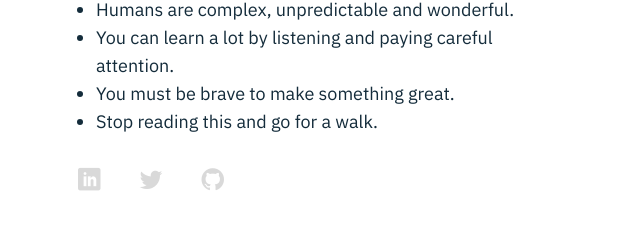
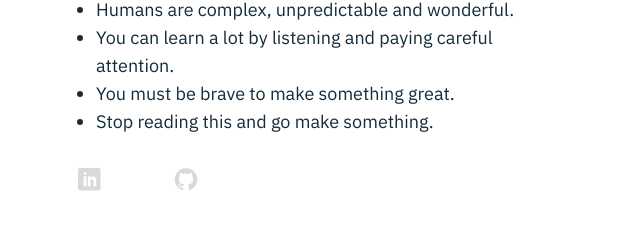
Before and after one commit to stuartwiener/stuartwiener.github.io, a Jekyll site: the page built from index.html, in a window 1280 px wide. Shown: the part 671-897 px from the top of the page, without its empty margins (94-734 px from the left). Built offline with Jekyll 4.4.1, drawn with Linux system fonts in a browser that asks for light colours.

Commit message:
updated links and tweaked copy

```diff
--- a/_config.yml
+++ b/_config.yml
@@ -14,6 +14,7 @@
 twitter_username: stuartwiener
 facebook_username: stuartwiener
 github_username: stuartwiener
+instagram_username: stuartwiener
 
 # Build settings
 markdown: kramdown
--- a/_includes/footer.html
+++ b/_includes/footer.html
@@ -4,7 +4,7 @@
 
     <p>
       <a href="https://www.linkedin.com/in/stuartwiener/"><span class="icon-linkedin"></span></a>
-      <a href="https://twitter.com/{{ site.twitter_username }}"><span class="icon-twitter"></span></a>
+      <a href="https://instagram.com/{{ site.instagram_username }}"><span class="icon-instragram"></span></a>
       <a href="https://github.com/{{ site.github_username }}"><span class="icon-github"></span></a>
     </p>
 
--- a/css/main.scss
+++ b/css/main.scss
@@ -6,11 +6,11 @@
 // Load up the icon font.
 @font-face {
   font-family: 'icomoon';
-  src:  url('../fonts/icomoon.eot?o33a7o');
-  src:  url('../fonts/icomoon.eot?o33a7o#iefix') format('embedded-opentype'),
-    url('../fonts/icomoon.ttf?o33a7o') format('truetype'),
-    url('../fonts/icomoon.woff?o33a7o') format('woff'),
-    url('../fonts/icomoon.svg?o33a7o#icomoon') format('svg');
+  src:  url('../fonts/icomoon.eot?hvhsf5');
+  src:  url('../fonts/icomoon.eot?hvhsf5#iefix') format('embedded-opentype'),
+    url('../fonts/icomoon.ttf?hvhsf5') format('truetype'),
+    url('../fonts/icomoon.woff?hvhsf5') format('woff'),
+    url('../fonts/icomoon.svg?hvhsf5#icomoon') format('svg');
   font-weight: normal;
   font-style: normal;
 }
@@ -33,6 +33,9 @@
 .icon-facebook:before {
   content: "\ea91";
 }
+.icon-instagram:before {
+  content: "\ea92";
+}
 .icon-twitter:before {
   content: "\ea96";
 }
@@ -41,16 +44,6 @@
 }
 .icon-linkedin:before {
   content: "\eac9";
-}
-
-.icon-facebook:before {
-  content: "\ea91";
-}
-.icon-twitter:before {
-  content: "\ea96";
-}
-.icon-github:before {
-  content: "\eab0";
 }
 
 // Our variables
--- a/index.html
+++ b/index.html
@@ -14,5 +14,5 @@
   <li>Humans are complex, unpredictable and wonderful.</li>
   <li>You can learn a lot by listening and paying careful attention.</li>
   <li>You must be brave to make something great.</li>
-  <li>Stop reading this and go for a walk.</li>
+  <li>Stop reading this and go make something.</li>
 </ul>
```
Also changed, not shown: fonts/icomoon.ttf, fonts/icomoon.woff, 2 other files.
